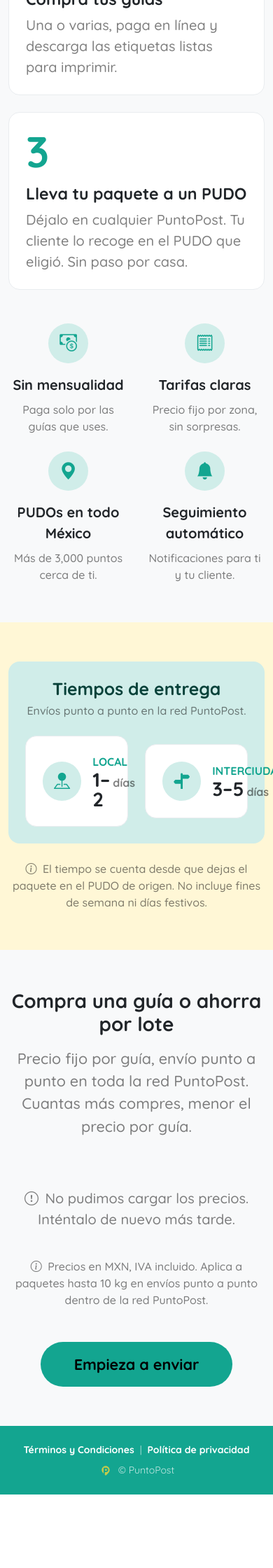
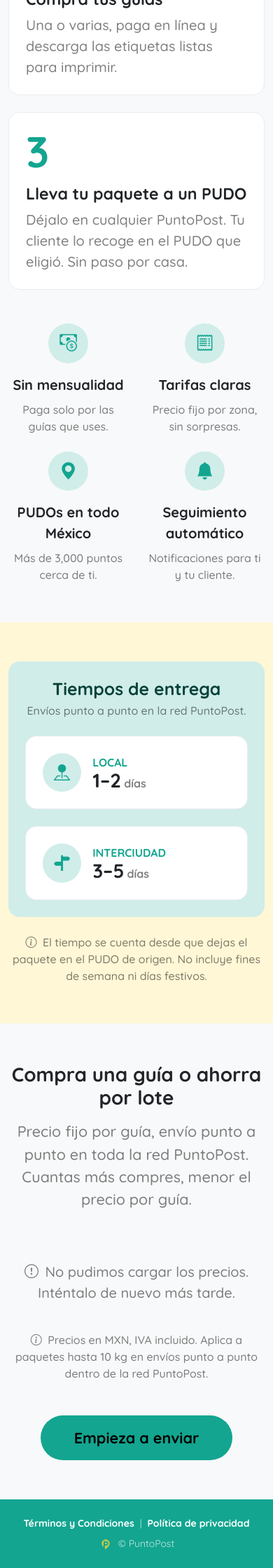
Before and after one commit to puntopost/web, a Jekyll site: the page built from envia/autoservicio/index.html, in a window 390 px wide. Shown: the part 910-3150 px from the top of the page at 70% size. Built offline with Jekyll 4.4.1, drawn with Linux system fonts in a browser that asks for light colours; a script that is not in the unit is left out; before the commit the page ends 3045 px from its top, so only the background shows below that.

Commit message:
fix: improve mobile responsive for /envia/autoservicio/ delivery times and packs sections

```diff
--- a/envia/autoservicio/index.html
+++ b/envia/autoservicio/index.html
@@ -42,6 +42,15 @@ extra_head: |
         }
 
         @media (max-width: 767.98px) {
+            .packs-gallery {
+                flex-wrap: wrap;
+                overflow-x: visible;
+            }
+
+            .pack-card {
+                width: 100%;
+            }
+
             .envia-hero {
                 min-height: 300px;
                 background-position: 62% center;
@@ -182,7 +191,7 @@ banner: |
                         <h2 class="fw-bold fs-2 mb-1 text-primary-emphasis">Tiempos de entrega</h2>
                         <p class="fs-6 fw-medium text-black-50 mb-0">Envíos punto a punto en la red PuntoPost.</p>
                     </div>
-                    <div class="col-6 col-lg-4">
+                    <div class="col-12 col-lg-4">
                         <div class="bg-white rounded-4 border border-light-subtle p-4 h-100 d-flex align-items-center gap-3">
                             <div class="bg-primary-subtle text-primary rounded-circle d-inline-flex align-items-center justify-content-center p-3 flex-shrink-0"><i class="bi bi-pin-map-fill fs-3 lh-1"></i></div>
                             <div>
@@ -191,7 +200,7 @@ banner: |
                             </div>
                         </div>
                     </div>
-                    <div class="col-6 col-lg-4">
+                    <div class="col-12 col-lg-4">
                         <div class="bg-white rounded-4 border border-light-subtle p-4 h-100 d-flex align-items-center gap-3">
                             <div class="bg-primary-subtle text-primary rounded-circle d-inline-flex align-items-center justify-content-center p-3 flex-shrink-0"><i class="bi bi-signpost-split-fill fs-3 lh-1"></i></div>
                             <div>
```
